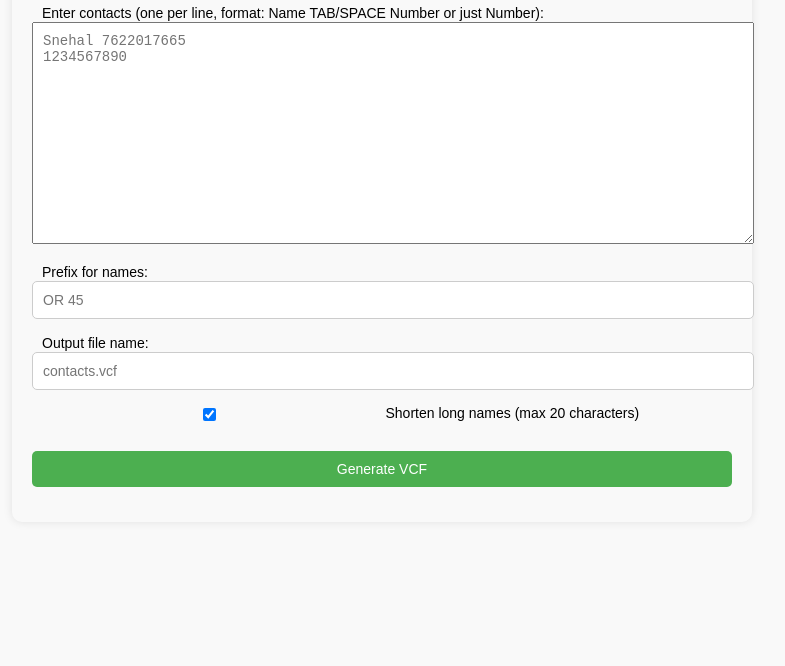
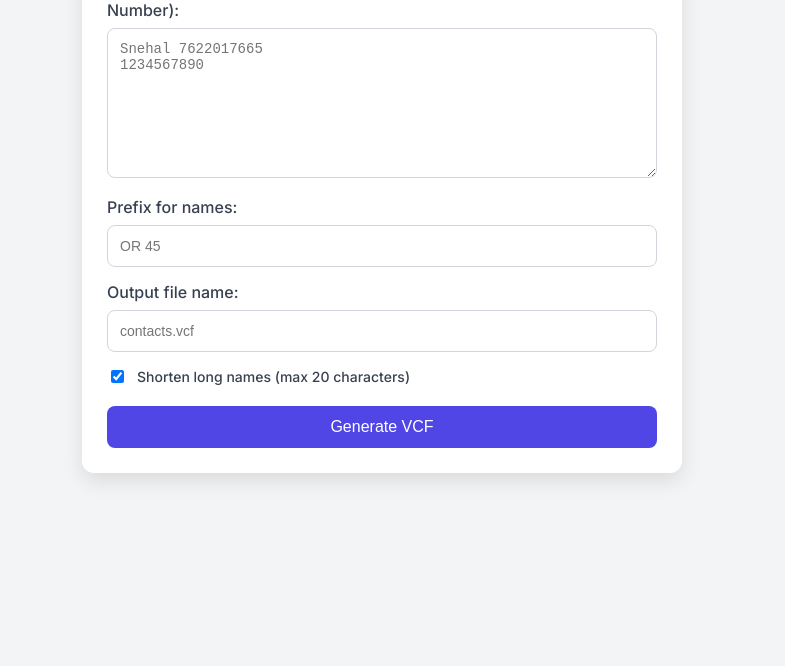
Before and after one commit to GopiKyada/vcf_with_name_generator, a plain HTML site: page index.html in a window 1280 px wide. Shown: the part 134-800 px from the top of the page, without its empty margins (258-1043 px from the left). Drawn offline with Linux system fonts and the light colour scheme.

Commit message:
Update index.html

```diff
--- a/index.html
+++ b/index.html
@@ -4,66 +4,102 @@
     <meta charset="UTF-8" />
     <meta name="viewport" content="width=device-width, initial-scale=1.0" />
     <title>VCF Contact Generator</title>
+    <link
+      href="https://fonts.googleapis.com/css2?family=Inter:wght@400;500;700&display=swap"
+      rel="stylesheet"
+    />
     <style>
+      * {
+        box-sizing: border-box;
+      }
       body {
-        font-family: Arial, sans-serif;
-        max-width: 700px;
-        margin: 50px auto;
+        font-family: "Inter", sans-serif;
+        margin: 0;
+        padding: 0;
+        background: #f3f4f6;
+        display: flex;
+        justify-content: center;
+        align-items: flex-start;
+        min-height: 100vh;
         padding: 20px;
-        background: #f9f9f9;
-        border-radius: 10px;
-        box-shadow: 0 0 10px rgba(0, 0, 0, 0.1);
+      }
+      .container {
+        background: #fff;
+        max-width: 600px;
+        width: 100%;
+        padding: 25px;
+        border-radius: 12px;
+        box-shadow: 0 8px 20px rgba(0, 0, 0, 0.1);
+      }
+      h2 {
+        margin-bottom: 20px;
+        font-weight: 700;
+        color: #111827;
+        text-align: center;
+      }
+      label {
+        display: block;
+        margin-bottom: 8px;
+        font-weight: 500;
+        color: #374151;
       }
       textarea {
         width: 100%;
-        height: 200px;
+        min-height: 150px;
+        padding: 12px;
+        border: 1px solid #d1d5db;
+        border-radius: 8px;
+        resize: vertical;
+        font-size: 14px;
         margin-bottom: 15px;
-        padding: 10px;
-        font-size: 14px;
       }
-      input,
-      button,
-      label {
+      input[type="text"] {
         width: 100%;
-        padding: 10px;
+        padding: 12px;
+        border-radius: 8px;
+        border: 1px solid #d1d5db;
         margin-bottom: 15px;
         font-size: 14px;
-        border-radius: 5px;
-      }
-      input,
-      button {
-        border: 1px solid #ccc;
-      }
-      button {
-        background-color: #4caf50;
-        color: white;
-        border: none;
-        cursor: pointer;
-      }
-      button:hover {
-        background-color: #45a049;
       }
       .checkbox-container {
         display: flex;
-        align-items: left;
-        /* gap: 10px; */
-        margin-bottom: 15px;
-        padding: 0;
-        margin-top: 0;
-        margin-left: 0;
-        margin-right: 0;
+        align-items: center;
+        margin-bottom: 20px;
+        gap: 10px;
       }
       .checkbox-container label {
-        margin: 0; /* remove default margin from label */
-        padding: 0;
-        margin-bottom: 0;
+        margin: 0;
         font-size: 14px;
-        border-radius: 0;
+        color: #374151;
+      }
+      button {
+        width: 100%;
+        padding: 12px;
+        font-size: 16px;
+        border: none;
+        border-radius: 8px;
+        background-color: #4f46e5;
+        color: #fff;
+        cursor: pointer;
+        transition: background 0.3s;
+      }
+      button:hover {
+        background-color: #4338ca;
+      }
+      @media (max-width: 480px) {
+        .container {
+          padding: 15px;
+        }
+        button {
+          font-size: 14px;
+        }
       }
     </style>
   </head>
   <body>
+    <div class="container">
       <h2>VCF Contact Generator</h2>
+
       <label
         >Enter contacts (one per line, format: Name TAB/SPACE Number or just
         Number):</label
@@ -80,13 +116,12 @@
       <input type="text" id="filename" placeholder="contacts.vcf" />
 
       <div class="checkbox-container">
-      <input type="checkbox" id="shortenNames" checked /><label
-        for="shortenNames"
-        >Shorten long names (max 20 characters)</label
-      >
+        <input type="checkbox" id="shortenNames" checked />
+        <label for="shortenNames">Shorten long names (max 20 characters)</label>
       </div>
 
       <button onclick="generateVCF()">Generate VCF</button>
+    </div>
 
     <script>
       function generateVCF() {
@@ -107,29 +142,28 @@
         }
 
         let vcfContent = "";
-        lines.forEach((line, i) => {
+        let numberOnlyCount = 0;
+
+        lines.forEach((line) => {
           let name = "";
           let number = "";
 
-          // Try to split line into name + number
-          const parts = line.trim().split(/\s+/);
+          const parts = line.split(/\s+/);
           if (parts.length === 1) {
-            number = parts[0]; // Only number provided
-            name = `Contact ${i + 1}`;
+            number = parts[0];
+            numberOnlyCount++;
+            name = `Contact ${numberOnlyCount}`;
           } else {
             number = parts[parts.length - 1];
             name = parts.slice(0, parts.length - 1).join(" ");
           }
 
-          // Skip if number is invalid
           if (!/^\d+$/.test(number)) return;
 
-          // Shorten name if option checked
           if (shorten && name.length > 20) {
             name = name.slice(0, 20) + "...";
           }
 
-          // Add prefix if provided
           if (prefix) {
             name = `${prefix} ${name}`;
           }
@@ -142,7 +176,6 @@
           return;
         }
 
-        // Create downloadable file
         const blob = new Blob([vcfContent], { type: "text/vcard" });
         const link = document.createElement("a");
         link.href = URL.createObjectURL(blob);
```
Lines whose indentation alone changed are shown as unchanged.
